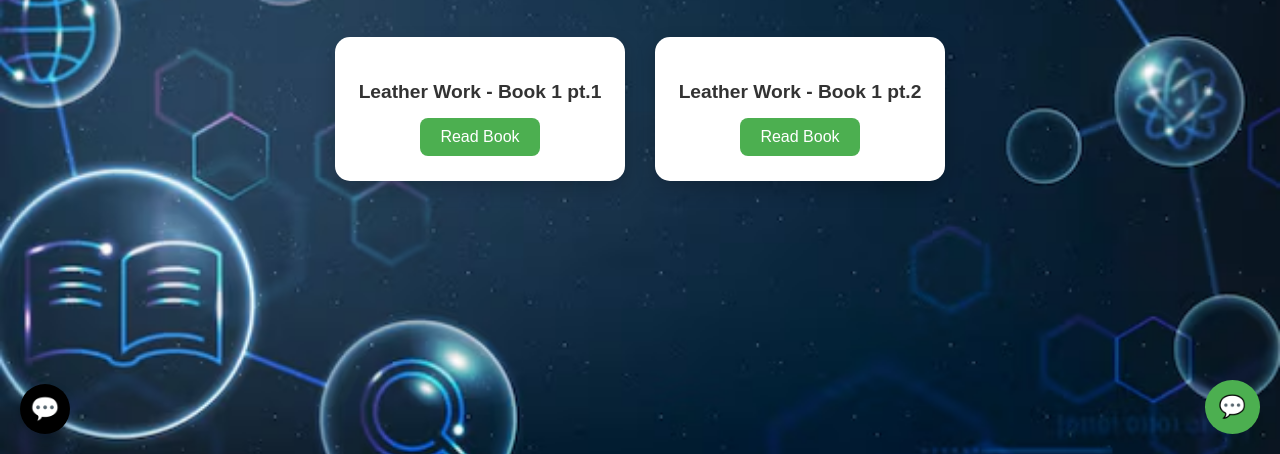
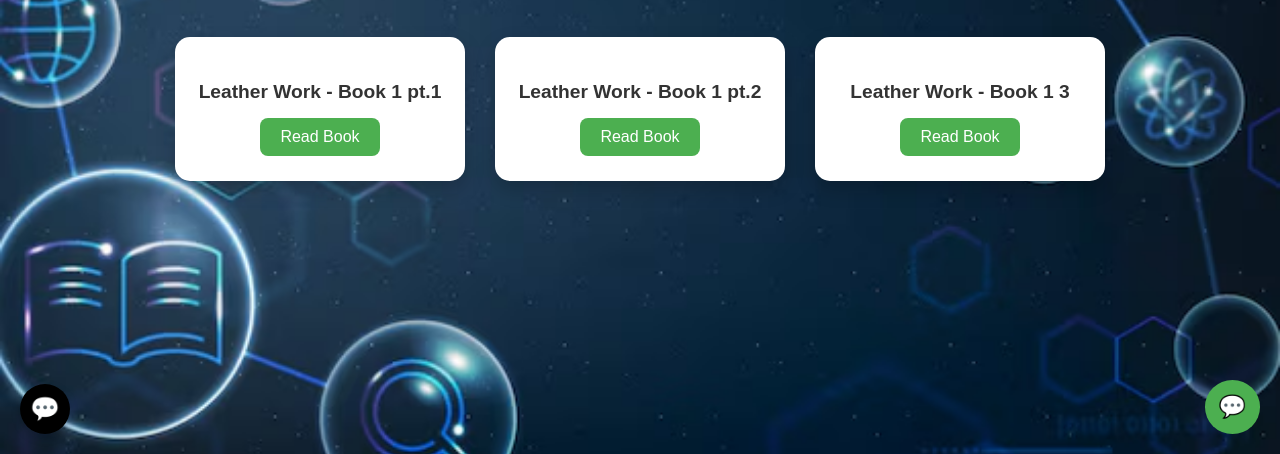
Before and after one commit to Cybok06/Graceland, a plain HTML site: page leather_work.html in a window 1280 px wide. Shown: the part 346-800 px from the top of the page. Drawn offline with Linux system fonts and the light colour scheme.

Commit message:
Update leather_work.html

```diff
--- a/leather_work.html
+++ b/leather_work.html
@@ -121,7 +121,7 @@
     <img src="college.jpeg" alt="Logo">
   </header>
 
-  <div class="content">
+   <div class="content">
     <h2>Leather Work</h2>
     <div class="card-container">
       <div class="card">
@@ -130,7 +130,11 @@
       </div>
       <div class="card">
         <h3>Leather Work - Book 1 pt.2</h3>
-        <a href="https://drive.google.com/file/d/13HMTGHUL81N62awr0f_RxoP1bWb2xpcD/view?usp=sharing" target="_blank">Read Book</a>
+        <a href="https://drive.google.com/file/d/102AniyNnqvDE7s1yE7Bxlk7QJ9xl-mu3/view?usp=sharing" target="_blank">Read Book</a>
+      </div>
+      <div class="card">
+        <h3>Leather Work - Book 1 3</h3>
+        <a href="https://drive.google.com/file/d/1TdEQLByPfW2rp451lrIMyBMZZpxaq0uB/view?usp=sharing" target="_blank">Read Book</a>
       </div>
     </div>
   </div>
```
